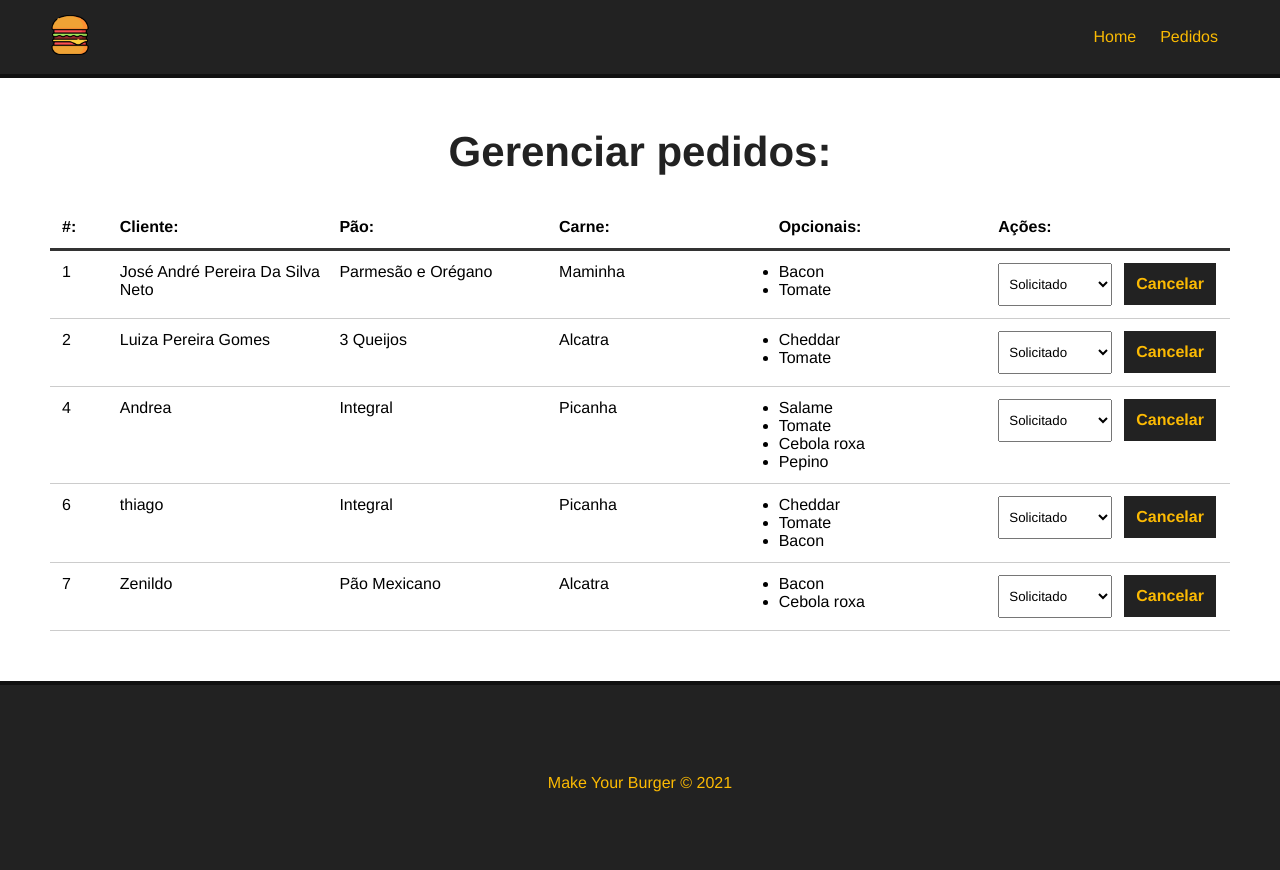
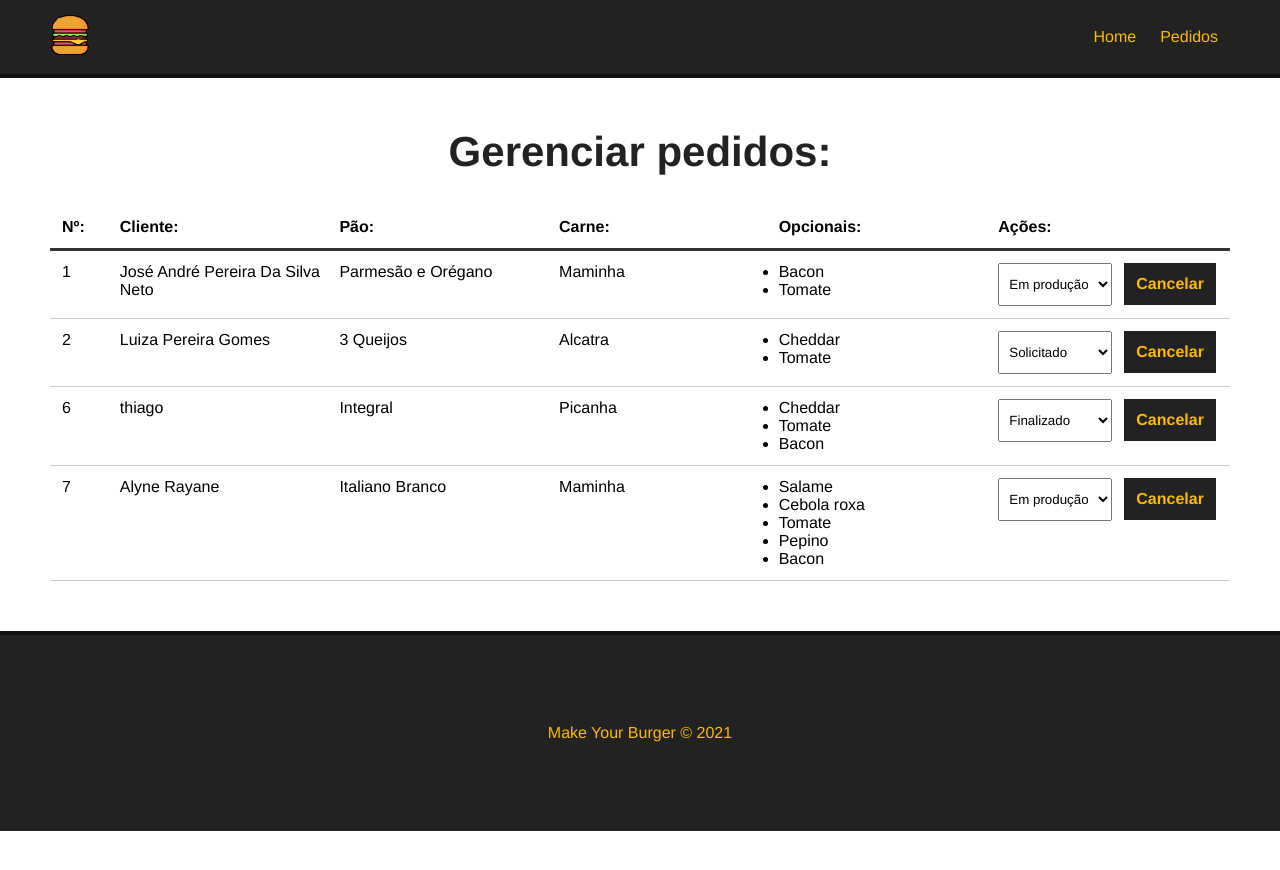
Before and after one commit to joseandre1706/Monte-seu-Burger, a Vue app: page /pedidos in a window 1280 px wide. Shown: the top 870 px of the page. After the commit the page ends 831 px from the top, so only its background shows below. Built offline with nearby package versions, Linux system fonts and the light colour scheme; data requests are answered from the project's data file.

Commit message:
finalizando o projeto!

```diff
--- a/db/db.json
+++ b/db/db.json
@@ -90,7 +90,7 @@
         "Bacon",
         "Tomate"
       ],
-      "status": "Solicitado",
+      "status": "Em produção",
       "id": 1
     },
     {
@@ -105,19 +105,6 @@
       "id": 2
     },
     {
-      "nome": "Andrea",
-      "carne": "Picanha",
-      "pao": "Integral",
-      "opcionais": [
-        "Salame",
-        "Tomate",
-        "Cebola roxa",
-        "Pepino"
-      ],
-      "status": "Solicitado",
-      "id": 4
-    },
-    {
       "nome": "thiago",
       "carne": "Picanha",
       "pao": "Integral",
@@ -126,18 +113,21 @@
         "Tomate",
         "Bacon"
       ],
-      "status": "Solicitado",
+      "status": "Finalizado",
       "id": 6
     },
     {
-      "nome": "Zenildo",
-      "carne": "Alcatra",
-      "pao": "Pão Mexicano",
+      "nome": "Alyne Rayane",
+      "carne": "Maminha",
+      "pao": "Italiano Branco",
       "opcionais": [
-        "Bacon",
-        "Cebola roxa"
+        "Salame",
+        "Cebola roxa",
+        "Tomate",
+        "Pepino",
+        "Bacon"
       ],
-      "status": "Solicitado",
+      "status": "Em produção",
       "id": 7
     }
   ]
--- a/src/components/BurgerForm.vue
+++ b/src/components/BurgerForm.vue
@@ -92,10 +92,11 @@
       const res = await req.json();
 
       // colocar mensagem de sistema
-      this.msg = `Pedido Nº ${res.id} realizado com sucesso`;
+      this.msg = `Pedido Nº ${res.id} realizado com sucesso!`;
 
       //limpar mensagem na tela
       setTimeout(() => this.msg = "", 5000);
+
       //limpar os campos
 
       this.nome = "";
--- a/src/components/Dashboard.vue
+++ b/src/components/Dashboard.vue
@@ -1,8 +1,9 @@
 <template>
   <div id="burger-table">
+    <Message :msg="msg" v-show="msg"/>
     <div>
       <div id="burger-table-heading">
-        <div class="order-id">#:</div>
+        <div class="order-id">Nº:</div>
         <div>Cliente:</div>
         <div>Pão:</div>
         <div>Carne:</div>
@@ -24,9 +25,9 @@
           </ul>
         </div>
         <div>
-          <select name="status" class="status">
+          <select name="status" class="status" @change="updateBurger($event, burger.id)">
             <option value="">Selecione</option>
-            <option v-for="s in status" :key="s.id" value="s.tipo" :selected="burger.status == s.tipo">
+            <option v-for="s in status" :key="s.id" :value="s.tipo" :selected="burger.status == s.tipo">
               {{ s.tipo }}
             </option>
           </select>
@@ -38,14 +39,20 @@
 </template>
 
 <script>
+import Message from './Message.vue'
+
 export default{
   name: "Dashboard",
   data(){
     return{
       burgers: null,
       burgers_id: null,
-      status: []
+      status: [],
+      msg: null
     }
+  },
+  components:{
+    Message
   },
   methods:{
     async getPedidos(){
@@ -69,6 +76,7 @@
 
     },
     async deleteBurger(id){
+
       const req = await fetch(`http://localhost:3000/burgers/${id}`, {
         method: "DELETE"
       });
@@ -76,8 +84,34 @@
       const res = await req.json();
 
       //mensagem
+      this.msg = `Pedido cancelado com sucesso!`;
+
+      //limpar mensagem na tela
+      setTimeout(() => this.msg = "", 5000);
 
       this.getPedidos();
+    },
+    async updateBurger(event, id){
+
+      const option = event.target.value;
+
+      const dataJson = JSON.stringify({status: option});
+
+      const req = await fetch(`http://localhost:3000/burgers/${id}`,{
+        method: "PATCH",
+        headers: {"Content-Type": "application/json"},
+        body: dataJson
+      });
+
+      const res = await req.json();
+
+      //mensagem
+      this.msg = `O pedido Nº ${res.id} foi atualizado para ${res.status}.`;
+
+      //limpar mensagem na tela
+      setTimeout(() => this.msg = "", 5000);
+
+      console.log(res);
     }
   },
   mounted(){
```
